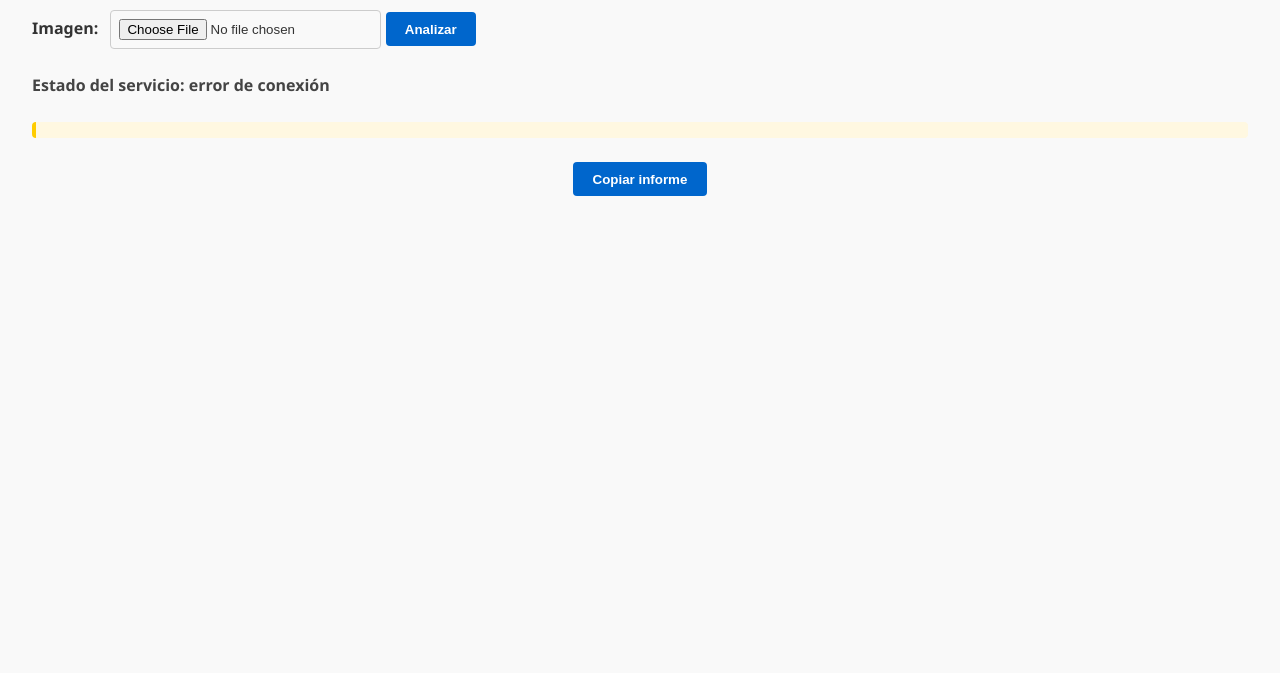
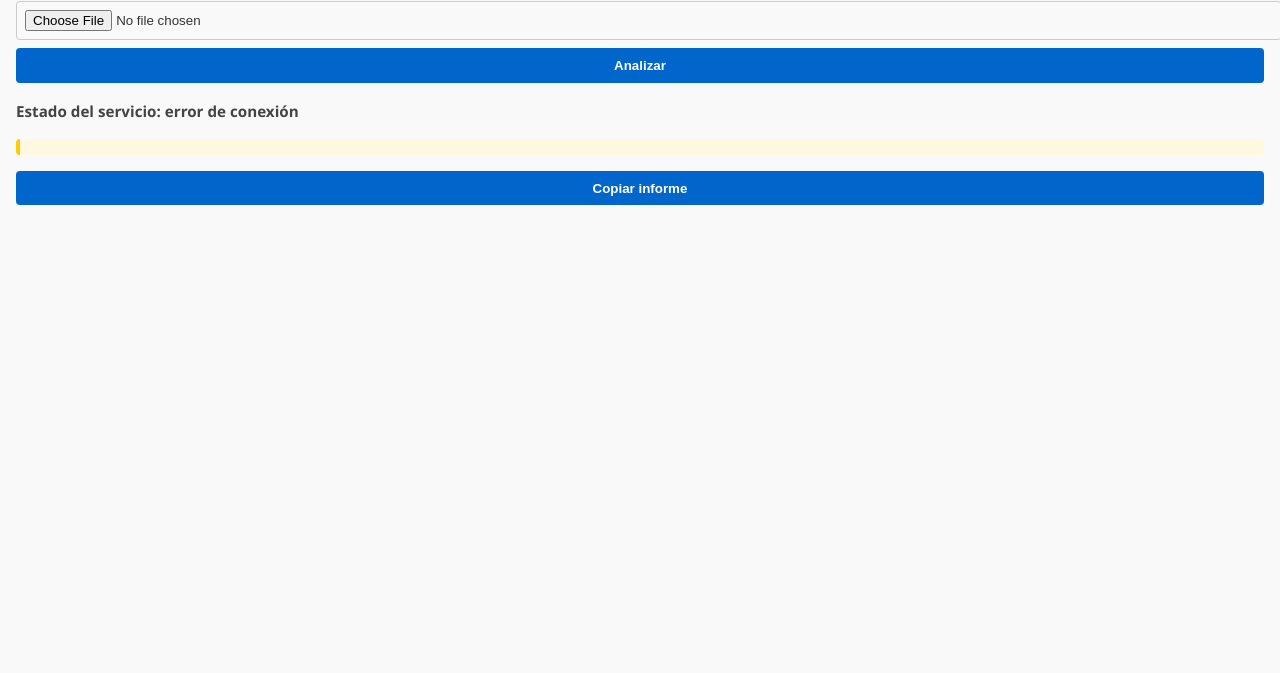
Before and after one commit to ffjavifl-cloud/skin-analyzer-frontend, a plain HTML site: page index.html in a window 1280 px wide. Shown: the part 127-800 px from the top of the page. Drawn offline with Linux system fonts and the light colour scheme; no server answers.

Commit message:
Update style.css

```diff
--- a/style.css
+++ b/style.css
@@ -3,26 +3,30 @@ body {
   background-color: #f9f9f9;
   color: #333;
   margin: 0;
-  padding: 2rem;
+  padding: 1rem;
   line-height: 1.6;
 }
 
 h1 {
   text-align: center;
   color: #0066cc;
-  margin-bottom: 2rem;
+  margin-bottom: 1.5rem;
+  font-size: 1.6rem;
 }
 
 div {
-  margin-bottom: 1.5rem;
+  margin-bottom: 1rem;
 }
 
 label {
   font-weight: bold;
   margin-right: 0.5rem;
+  display: block;
+  margin-bottom: 0.3rem;
 }
 
 input[type="file"] {
+  width: 100%;
   padding: 0.5rem;
   border: 1px solid #ccc;
   border-radius: 4px;
@@ -32,10 +36,12 @@ button {
   background-color: #0066cc;
   color: white;
   border: none;
-  padding: 0.6rem 1.2rem;
+  padding: 0.6rem 1rem;
   border-radius: 4px;
   cursor: pointer;
   font-weight: bold;
+  width: 100%;
+  margin-top: 0.5rem;
 }
 
 button:hover {
@@ -45,12 +51,14 @@ button:hover {
 #status {
   font-weight: bold;
   color: #444;
+  font-size: 0.95rem;
 }
 
 .label {
-  font-size: 1.1rem;
+  font-size: 1rem;
   font-weight: bold;
   color: #0066cc;
+  margin-bottom: 0.5rem;
 }
 
 #clinical-report ul {
@@ -61,20 +69,23 @@ button:hover {
 #clinical-report li {
   background-color: #e6f2ff;
   border-left: 4px solid #0066cc;
-  padding: 0.5rem 1rem;
+  padding: 0.5rem 0.8rem;
   margin-bottom: 0.5rem;
   border-radius: 4px;
+  font-size: 0.95rem;
 }
 
 #diagnostic-report {
   font-style: italic;
   background-color: #fff8e1;
   border-left: 4px solid #ffcc00;
-  padding: 0.5rem 1rem;
+  padding: 0.5rem 0.8rem;
   border-radius: 4px;
+  font-size: 0.95rem;
 }
 
 #copy-report {
   display: block;
   margin: 1rem auto;
+  width: 100%;
 }
```
